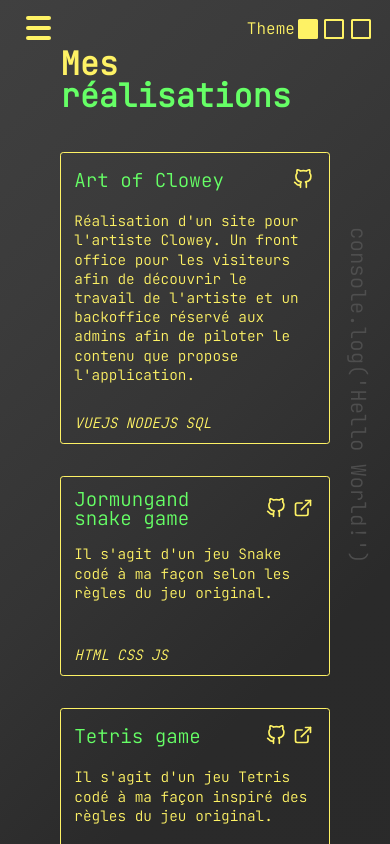
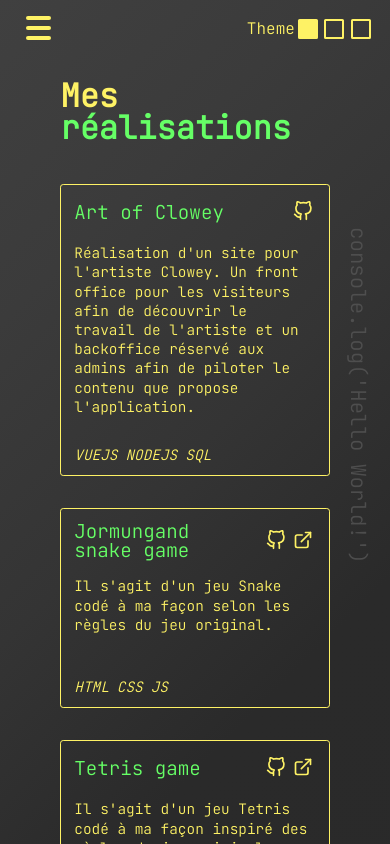
Before and after one commit to Adrian-Larenaudie/adrian_portfolio_vue, a Vue app: page /works in a window 390 px wide. Shown: the top 844 px of the page. Built offline with nearby package versions, Linux system fonts and the light colour scheme.

Commit message:
fix responsive

```diff
--- a/src/assets/css/styles.css
+++ b/src/assets/css/styles.css
@@ -167,7 +167,7 @@ html {
         font-size: 1.5rem;
     }
     #wordSwitcher {
-        min-height: 1.2rem;
+        min-height: 1.5rem;
     }
     .home_navigation {
         display: flex;
@@ -201,32 +201,6 @@ html {
     text-align: left;
     word-spacing: -.2rem;
 }
-@media (max-width: 1100px) {
-    .main_content_about_block_text, .main_content_about_title {
-        width: 80%;
-    }
-    .main_content_about_title {
-        margin-top: 3rem;
-    }
-}
-@media (max-width: 650px) {
-    .main_content_about_title, .main_content_block_works_title {
-        font-size: 2rem;
-    }
-    .main_content_about_block_text, .main_content_about_title {
-        width: 80%;
-    }
-}
-@media (max-width: 450px) {
-    .main_content_about_title, .main_content_block_works_title {
-        margin-top: 5rem;
-    }
-}
-@media screen and (min-width: 1400px) {
-    .main_content_about_title, .main_content_block_works_title {
-       font-size: 3.5rem;
-    }
-}
 /* ABOUT */
 
 /* WORK */
@@ -240,6 +214,11 @@ html {
     margin-bottom: 2rem;
     width: 80%;
     max-width: 1000px;
+}
+
+.wordingAnimation_realisations {
+    display: flex;
+    flex-wrap: nowrap;
 }
 
 .main_content_works_card_displayer {
@@ -344,3 +323,42 @@ html {
 }
 
 /* WORK */
+
+/* DISPLAY DES TITRES */
+.main_content_home_title, .main_content_block_works_title, .main_content_about_title {
+    display: flex;
+    flex-wrap: wrap;
+}
+.main_content_home_title span, .main_content_block_works_title span, .main_content_about_title span {
+
+}
+/* DISPLAY DES TITRES */
+
+/* MEDIA QUERY TITLES & ABOUT TEXT */
+@media (max-width: 1100px) {
+    .main_content_about_block_text, .main_content_about_title {
+        width: 80%;
+    }
+    .main_content_about_title {
+        margin-top: 3rem;
+    }
+}
+@media (max-width: 650px) {
+    .main_content_about_title, .main_content_block_works_title {
+        font-size: 2rem;
+    }
+    .main_content_about_block_text, .main_content_about_title {
+        width: 80%;
+    }
+}
+@media (max-width: 450px) {
+    .main_content_about_title, .main_content_block_works_title {
+        margin-top: 5rem;
+    }
+}
+@media screen and (min-width: 1400px) {
+    .main_content_about_title, .main_content_block_works_title {
+       font-size: 3.5rem;
+    }
+}
+/* MEDIA QUERY TITLES */
--- a/src/views/AboutView.vue
+++ b/src/views/AboutView.vue
@@ -3,7 +3,8 @@
     <div class="main_content_block_about">
         <h1 class="main_content_about_title">
             <span id="wordingAnimation"></span>
-            <span :style="{color: getCurrentTheme.word}"> mots</span></h1>
+            <span>&nbsp;</span>
+            <span :style="{color: getCurrentTheme.word}">mots</span></h1>
         <div class="main_content_about_block_text">
             <p class="main_content_about_paragraph">
                 Courant 2021 après une période de quelques mois à me former aux téchnologies du web en autodidacte, je décide d'intégrer une école pour me professionnaliser.
--- a/src/views/HomeView.vue
+++ b/src/views/HomeView.vue
@@ -2,7 +2,8 @@
     <div class="main_content_block_home">
         <div>
             <h1 class="main_content_home_title">
-                Bienvenue, je suis
+                <span> Bienvenue,&nbsp;</span>
+                <span>je suis&nbsp;</span>
                 <span :style="{color: getCurrentTheme.word}">Adrian</span></h1>
             <h2 class="main_content_home_subtitle">
                 <span>Développeur web</span>
@@ -45,14 +46,14 @@ export default {
                     };
                     for(let j = 0; j < arrayOfWords[i].length; j++) {
                         if(i !== currentIndex) {
-                            await new Promise(resolve => setTimeout(resolve, 1200));
+                            await new Promise(resolve => setTimeout(resolve, 2000));
                             for (let k = wordSwitcher.querySelectorAll('span').length -1; k >= 0; k--) {
                                 wordSwitcher.querySelectorAll('span')[k].classList.add('wordDisappear');
-                                await new Promise(resolve => setTimeout(resolve, 100));
+                                await new Promise(resolve => setTimeout(resolve, 150));
                                 wordSwitcher.querySelectorAll('span')[k].remove();
                             }
                             currentIndex = i;
-                            await new Promise(resolve => setTimeout(resolve, 500));
+                            await new Promise(resolve => setTimeout(resolve, 0));
                         }
                         await new Promise(resolve => setTimeout(resolve, 100));
                         let newSpan = document.createElement('span');
--- a/src/views/WorksView.vue
+++ b/src/views/WorksView.vue
@@ -1,7 +1,10 @@
 <template>
 
     <div class="main_content_block_works">
-        <h1 class="main_content_block_works_title">Mes <span id="wordingAnimation" :style="{color: getCurrentTheme.word}"></span></h1>
+        <h1 class="main_content_block_works_title">
+            <span>Mes&nbsp;</span>
+            <span class="wordingAnimation_realisations" id="wordingAnimation" :style="{color: getCurrentTheme.word}"></span>
+        </h1>
         <div class="main_content_works_card_displayer">
 
             <div v-for="work in getWorks" class="work_card" :style="{borderColor: getCurrentTheme.text}">
```
